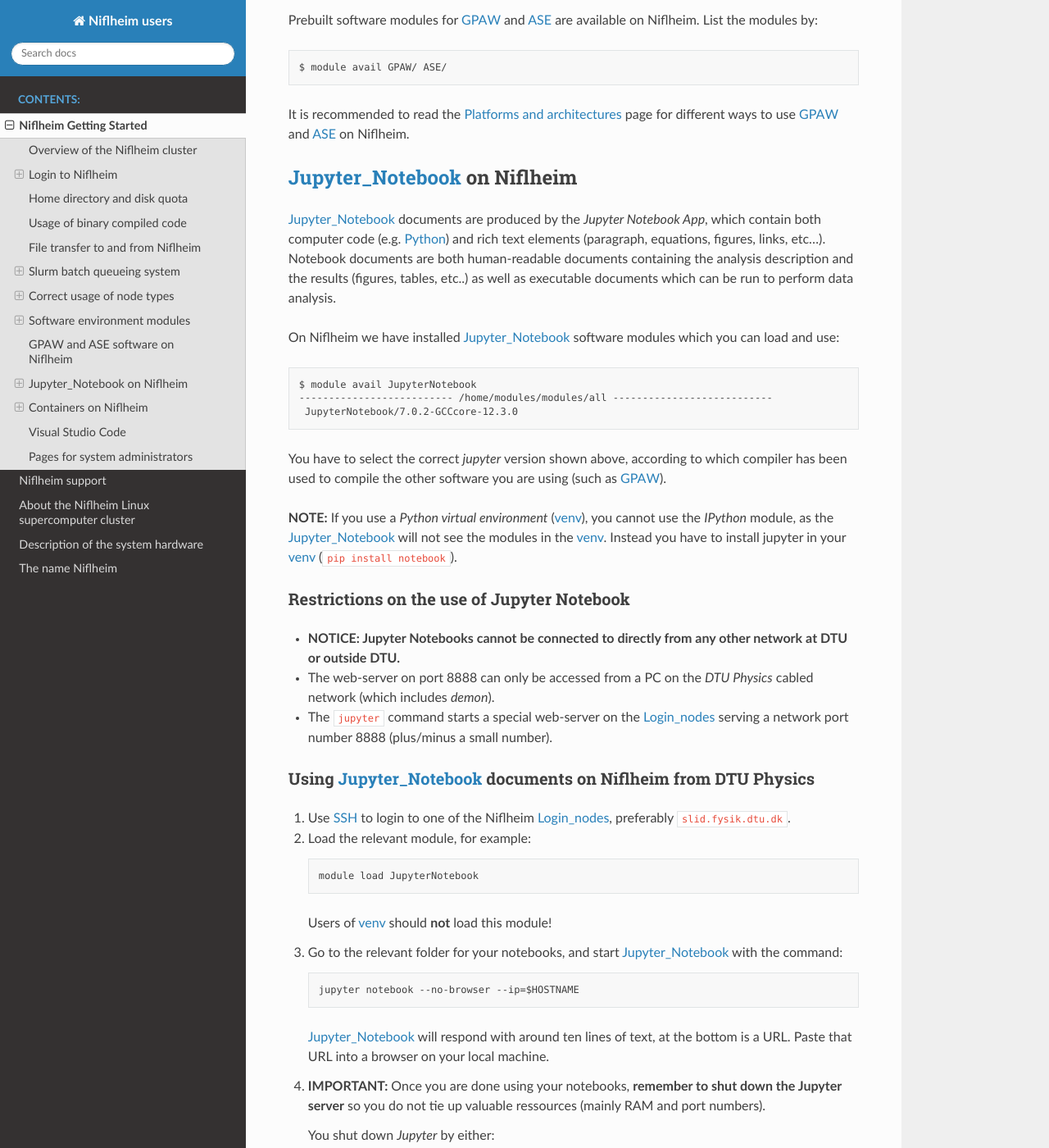
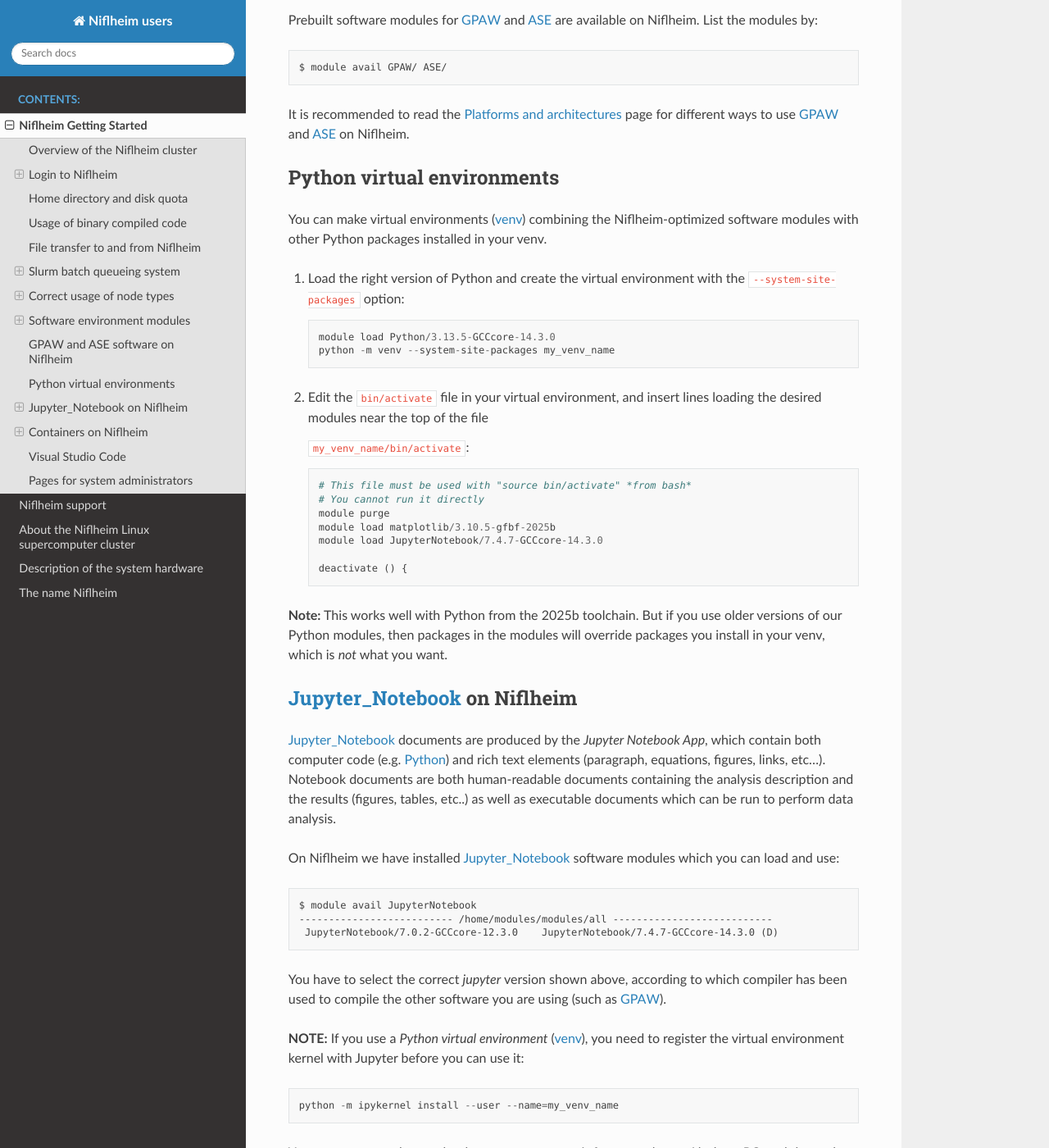
Before and after one commit to OleHolmNielsen/Niflheim_users, a Sphinx documentation site: the page built from docs/Niflheim_Getting_Started.rst, in a window 1280 px wide and 1400 px high, scrolled down 18147 px. Shown: the whole window at 82% size. Built offline with Sphinx 7.4.7 and the Read the Docs theme 3.1.0, drawn with Linux system fonts in a browser that asks for light colours; some of the changed text lies outside the part shown.

Commit message:
Add section on Python virtual environments, update section on Jupyter.

```diff
--- a/docs/Niflheim_Getting_Started.rst
+++ b/docs/Niflheim_Getting_Started.rst
@@ -906,6 +906,37 @@
 .. _GPAW: https://gpaw.readthedocs.io/
 .. _ASE: https://ase-lib.org/
 
+
+Python virtual environments
+===========================
+
+You can make virtual environments (venv_) combining the Niflheim-optimized
+software modules with other Python packages installed in your venv.
+
+1. Load the right version of Python and create the virtual environment
+   with the ``--system-site-packages`` option::
+
+     module load Python/3.13.5-GCCcore-14.3.0
+     python -m venv --system-site-packages my_venv_name
+
+2. Edit the ``bin/activate`` file in your virtual environment, and
+   insert lines loading the desired modules near the top of the file
+
+   ``my_venv_name/bin/activate``::
+
+      # This file must be used with "source bin/activate" *from bash*
+      # You cannot run it directly
+      module purge
+      module load matplotlib/3.10.5-gfbf-2025b
+      module load JupyterNotebook/7.4.7-GCCcore-14.3.0
+
+      deactivate () {
+
+**Note:** This works well with Python from the 2025b toolchain.  But
+if you use older versions of our Python modules, then packages in the
+modules will override packages you install in your venv, which is
+*not* what you want.
+
 Jupyter_Notebook_ on Niflheim
 =============================
 
@@ -916,12 +947,24 @@
 
   $ module avail JupyterNotebook
   -------------------------- /home/modules/modules/all ---------------------------
-   JupyterNotebook/7.0.2-GCCcore-12.3.0
+   JupyterNotebook/7.0.2-GCCcore-12.3.0    JupyterNotebook/7.4.7-GCCcore-14.3.0 (D)
 
 You have to select the correct *jupyter* version shown above, according to which compiler has been used to compile the other software you are using (such as GPAW_).
 
-**NOTE:** If you use a *Python virtual environment* (venv_), you cannot use the *IPython* module, as the Jupyter_Notebook_ will not see the modules in the venv_.
-Instead you have to install jupyter in your venv_ (``pip install notebook``).
+**NOTE:** If you use a *Python virtual environment* (venv_), you need
+to register the virtual environment kernel with Jupyter before you can
+use it::
+
+  python -m ipykernel install --user --name=my_venv_name
+
+You can now start the notebook server, connect to it from your
+laptop/desktop PC, and then select the kernel from your venv::
+
+  jupyter notebook --no-browser --ip=$HOSTNAME
+
+It is **very important** that you shut down both your notebooks and
+the server when you stop using it.  It is done by pressing Control-C *twice* in the window where the
+server is running.
 
 .. _Python: https://en.wikipedia.org/wiki/Python_(programming_language)
 .. _venv: https://docs.python.org/3/library/venv.html
```
